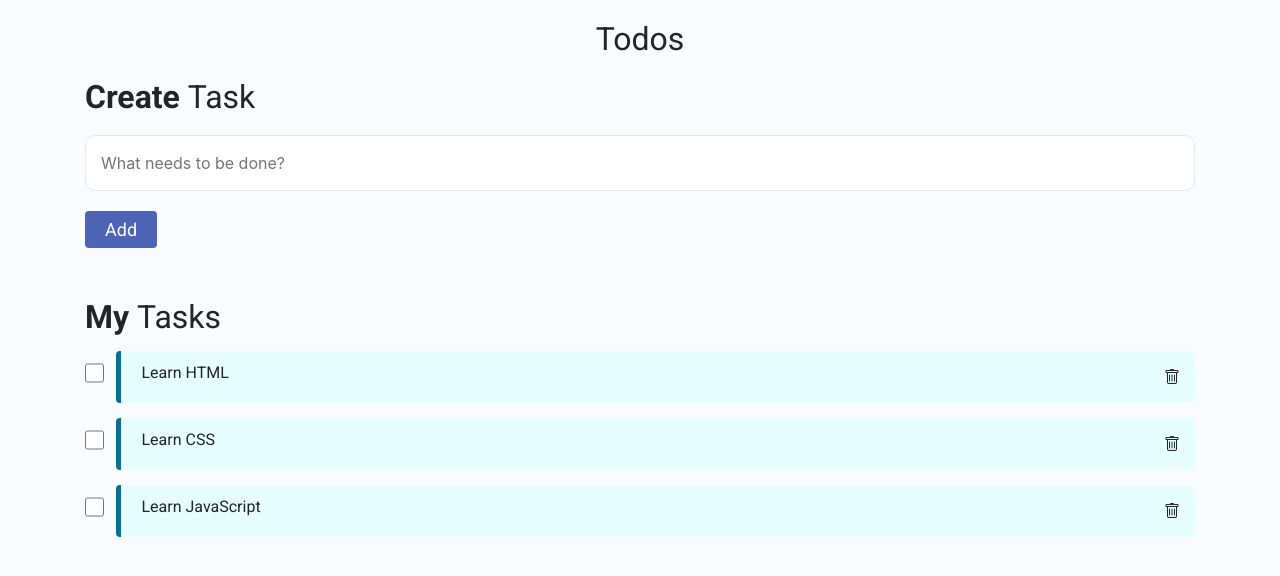
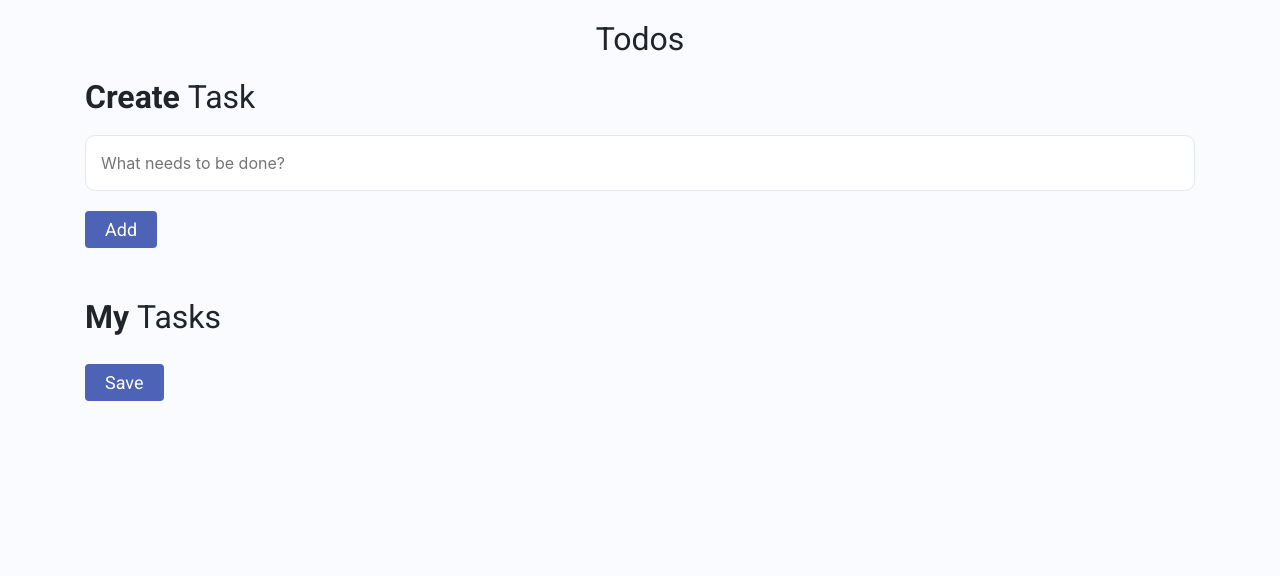
Before and after one commit to LawanGoud/Java-script, a plain HTML site: page TodosList/index.html in a window 1280 px wide. Drawn offline with nearby package versions, Linux system fonts and the light colour scheme; a web font is replaced by a local one.

Commit message:
Local Storage

```diff
--- a/TodosList/index.html
+++ b/TodosList/index.html
@@ -51,6 +51,9 @@
               My <span class="todo-items-heading-subpart">Tasks</span>
             </h1>
             <ul class="todo-items-container" id="todoItemsContainer"></ul>
+            <button class="button add-todo-button" id="saveTodoButton">
+              Save
+            </button>
           </div>
         </div>
       </div>
--- a/TodosList/index.js
+++ b/TodosList/index.js
@@ -1,20 +1,23 @@
 let todoItemsContainer = document.getElementById("todoItemsContainer");
 let addTodoButton = document.getElementById("addTodoButton");
+let saveTodoButton = document.getElementById("saveTodoButton");
 
-let todoList = [
-  {
-    text: "Learn HTML",
-    uniqueNo: 1,
-  },
-  {
-    text: "Learn CSS",
-    uniqueNo: 2,
-  },
-  {
-    text: "Learn JavaScript",
-    uniqueNo: 3,
-  },
-];
+let todoList = getTodoListFromLocalStorage();
+
+function getTodoListFromLocalStorage() {
+  let stringifiedTodoList = localStorage.getItem("todoList");
+  let parsedTodoList = JSON.parse(stringifiedTodoList);
+
+  if (parsedTodoList === null) {
+    return [];
+  } else {
+    return parsedTodoList;
+  }
+}
+
+saveTodoButton.onclick = function () {
+  localStorage.setItem("todoList", JSON.stringify(todoList));
+};
 
 addTodoButton.onclick = function () {
   onAddTodo();
@@ -93,6 +96,7 @@ function onAddTodo() {
     text: userInputValue,
     uniqueNo: todosCount,
   };
+  todoList.push(newTodo);
   createAndAppend(newTodo);
   userInputElement.value = "";
 }
```
Also changed, not shown: 1 other file.
